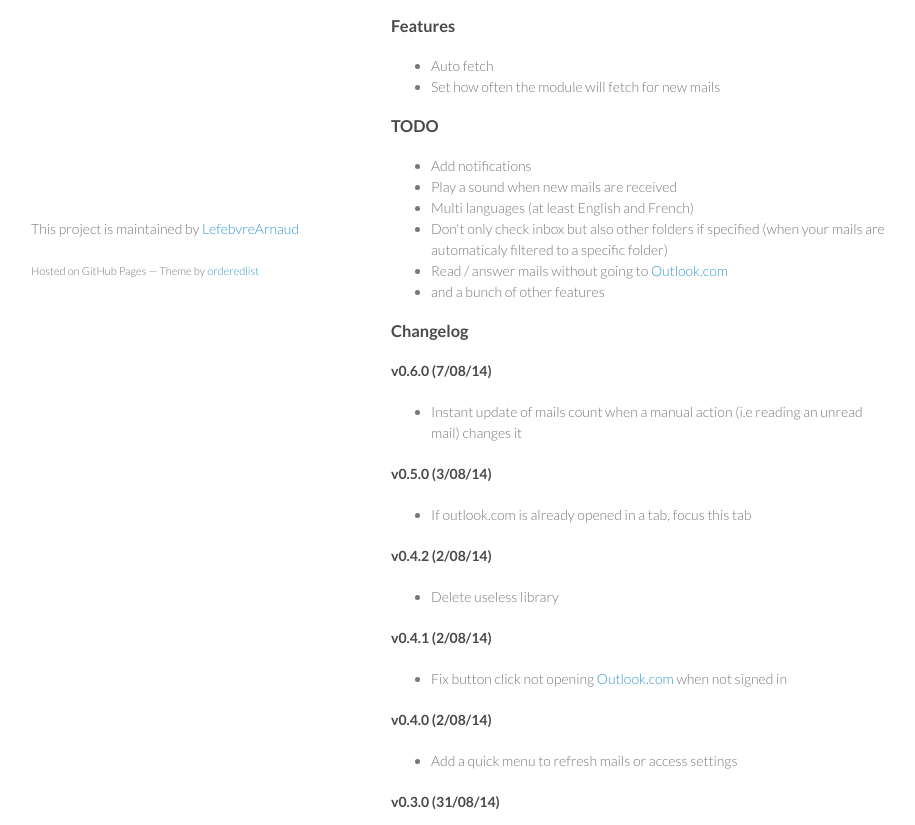
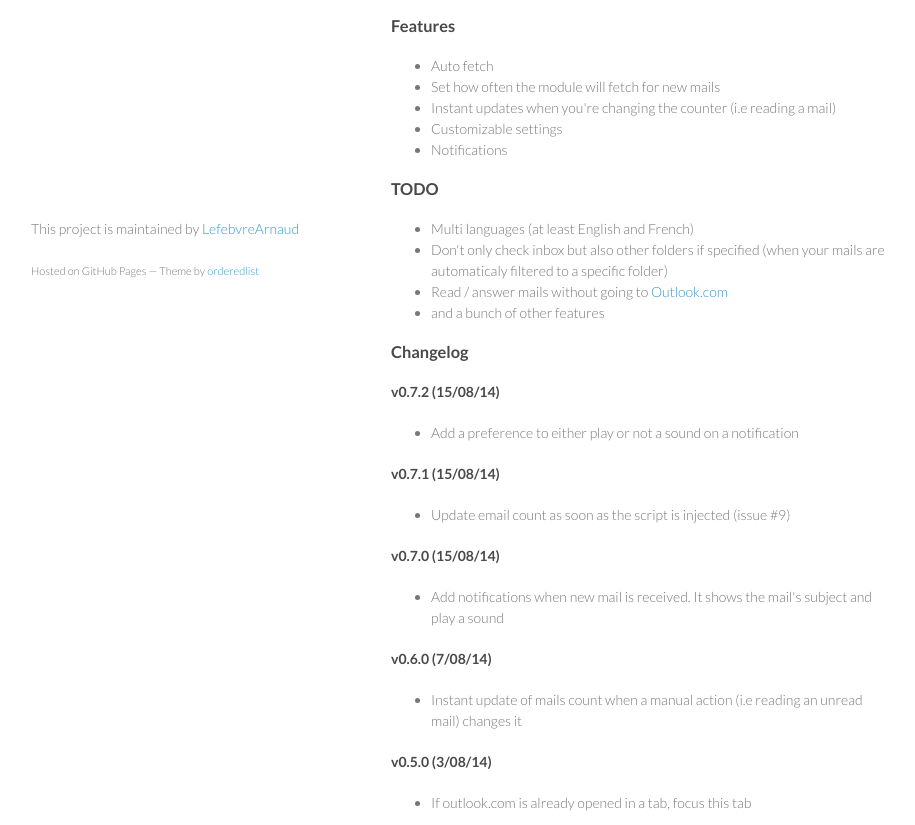
Before and after one commit to BlackYoup/outlook-notifier, a plain HTML site: page index.html in a window 1280 px wide. Shown: the part 450-1275 px from the top of the page, without its empty margins (179-1094 px from the left). Drawn offline with Linux system fonts and the light colour scheme.

Commit message:
Create gh-pages branch via GitHub

```diff
--- a/index.html
+++ b/index.html
@@ -41,12 +41,13 @@
 <ul>
 <li>Auto fetch</li>
 <li>Set how often the module will fetch for new mails</li>
+<li>Instant updates when you're changing the counter (i.e reading a mail)</li>
+<li>Customizable settings</li>
+<li>Notifications</li>
 </ul><h3>
 <a name="todo" class="anchor" href="#todo"><span class="octicon octicon-link"></span></a>TODO</h3>
 
 <ul>
-<li>Add notifications</li>
-<li>Play a sound when new mails are received</li>
 <li>Multi languages (at least English and French)</li>
 <li>Don't only check inbox but also other folders if specified (when your mails are automaticaly filtered to a specific folder)</li>
 <li>Read / answer mails without going to <a href="https://outlook.com">Outlook.com</a>
@@ -56,6 +57,21 @@
 <a name="changelog" class="anchor" href="#changelog"><span class="octicon octicon-link"></span></a>Changelog</h3>
 
 <h4>
+<a name="v072-150814" class="anchor" href="#v072-150814"><span class="octicon octicon-link"></span></a>v0.7.2 (15/08/14)</h4>
+
+<ul>
+<li>Add a preference to either play or not a sound on a notification</li>
+</ul><h4>
+<a name="v071-150814" class="anchor" href="#v071-150814"><span class="octicon octicon-link"></span></a>v0.7.1 (15/08/14)</h4>
+
+<ul>
+<li>Update email count as soon as the script is injected (issue #9)</li>
+</ul><h4>
+<a name="v070-150814" class="anchor" href="#v070-150814"><span class="octicon octicon-link"></span></a>v0.7.0 (15/08/14)</h4>
+
+<ul>
+<li>Add notifications when new mail is received. It shows the mail's subject and play a sound</li>
+</ul><h4>
 <a name="v060-70814" class="anchor" href="#v060-70814"><span class="octicon octicon-link"></span></a>v0.6.0 (7/08/14)</h4>
 
 <ul>
```
Also changed, not shown: params.json (+1 -1 lines).
